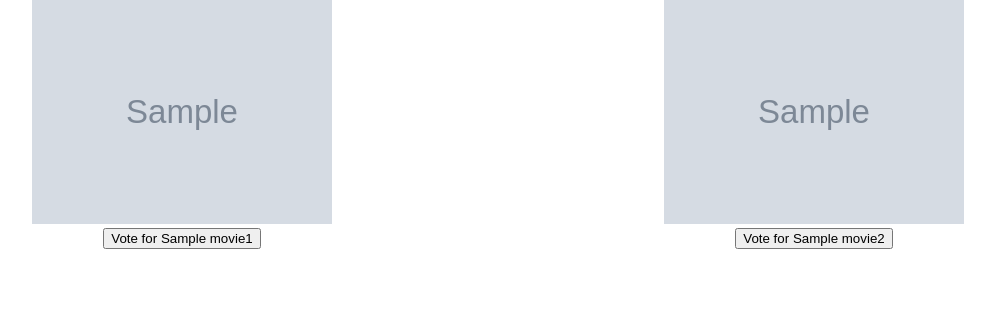
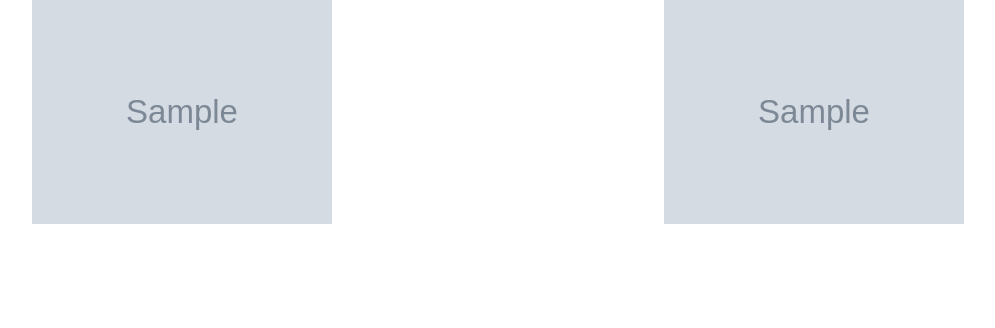
Before and after one commit to PeterPark07/Movie-Comparison-App, a Flask app: template templates/comparison.html in a window 1280 px wide. Shown: the part 176-504 px from the top of the page, without its empty margins (142-1137 px from the left). Run offline with Flask 3, Linux system fonts and the light colour scheme; the template is opened without the code that fills it: most values are stand-ins (such as "Sample title", 1, 10 or a date in 2020); grey boxes marked "Sample" are stand-in pictures.

Commit message:
Update comparison.html

```diff
--- a/templates/comparison.html
+++ b/templates/comparison.html
@@ -17,26 +17,30 @@
         .movie img {
             width: 300px;
             height: auto;
+            cursor: pointer;
         }
     </style>
+    <script>
+        function submitForm(movieId) {
+            document.getElementById('vote-form-' + movieId).submit();
+        }
+    </script>
 </head>
 <body>
     <h1>Which Movie Do You Prefer?</h1>
     <div class="movie-container">
         <div class="movie">
             <h2>{{ movie1.title }}</h2>
-            <img src="{{ movie1.poster_path }}" alt="{{ movie1.title }}">
-            <form action="{{ url_for('vote') }}" method="post">
+            <img src="{{ movie1.poster_path }}" alt="{{ movie1.title }}" onclick="submitForm('{{ movie1.id }}')">
+            <form id="vote-form-{{ movie1.id }}" action="{{ url_for('vote') }}" method="post">
                 <input type="hidden" name="winner_id" value="{{ movie1.id }}">
-                <button type="submit">Vote for {{ movie1.title }}</button>
             </form>
         </div>
         <div class="movie">
             <h2>{{ movie2.title }}</h2>
-            <img src="{{ movie2.poster_path }}" alt="{{ movie2.title }}">
-            <form action="{{ url_for('vote') }}" method="post">
+            <img src="{{ movie2.poster_path }}" alt="{{ movie2.title }}" onclick="submitForm('{{ movie2.id }}')">
+            <form id="vote-form-{{ movie2.id }}" action="{{ url_for('vote') }}" method="post">
                 <input type="hidden" name="winner_id" value="{{ movie2.id }}">
-                <button type="submit">Vote for {{ movie2.title }}</button>
             </form>
         </div>
     </div>
```
